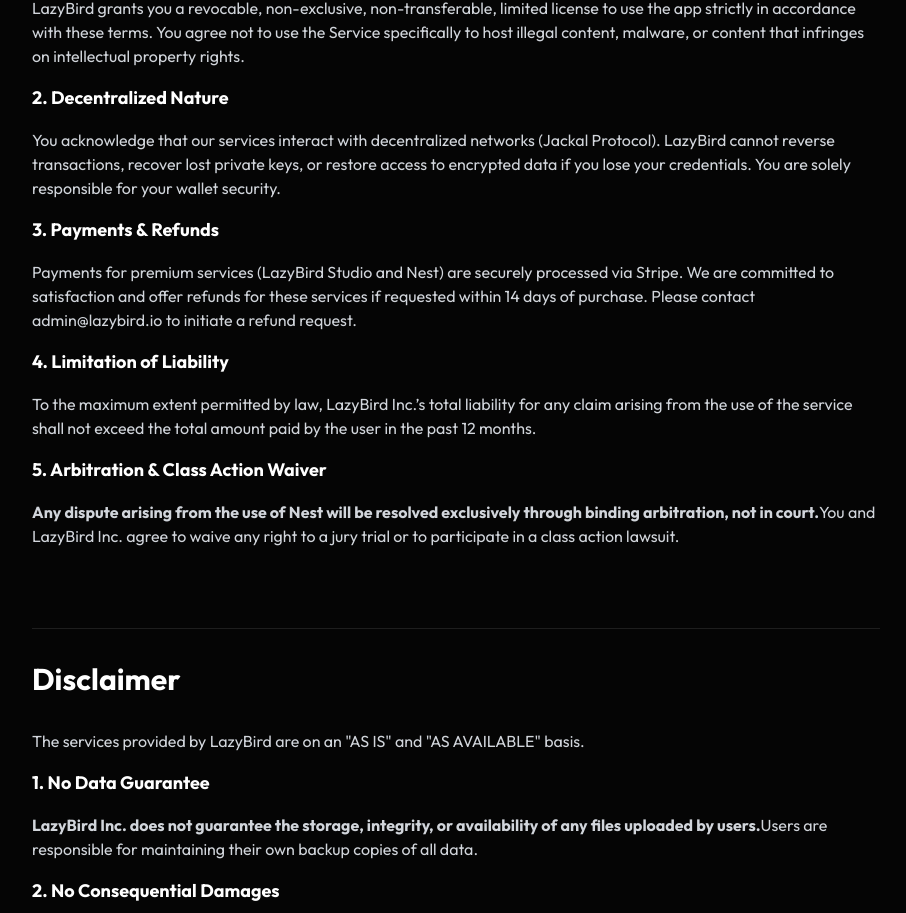
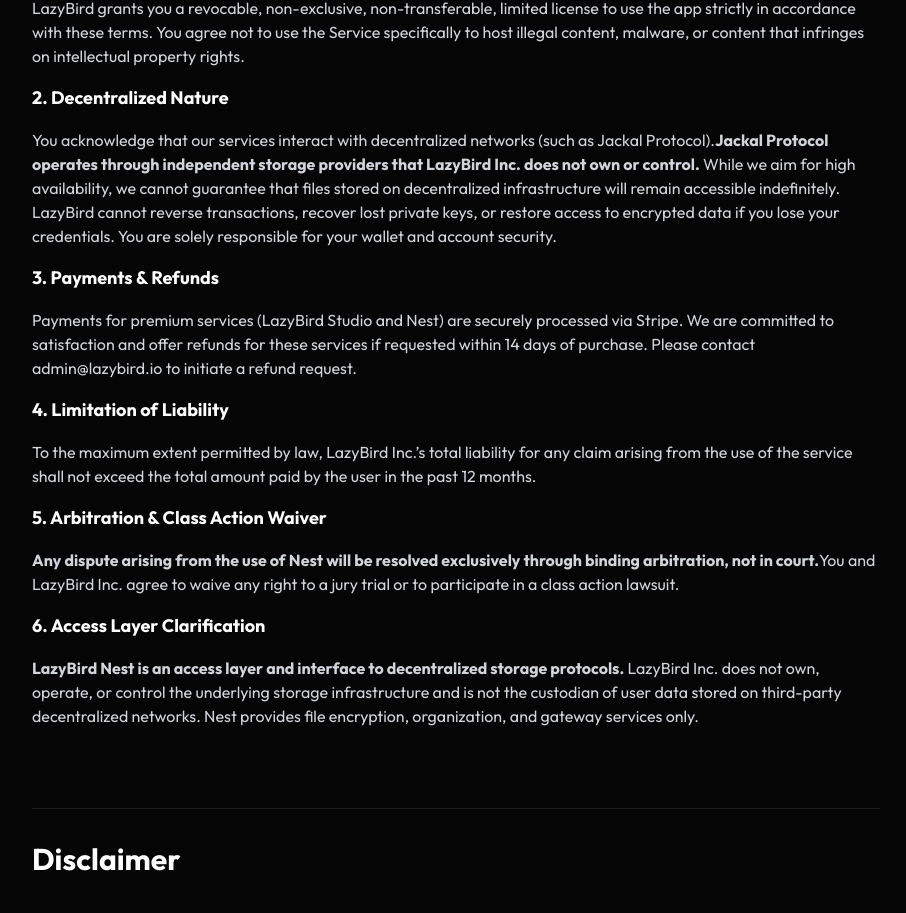
Before and after one commit to jtoba66/LazyBird-landingpage, a React (Vite) app: page /legal in a window 1280 px wide. Shown: the part 1320-2233 px from the top of the page, without its empty margins (184-1090 px from the left). Built offline with nearby package versions, Linux system fonts and the light colour scheme.

Commit message:
Legal: Sync latest Terms of Service from Nest app
- Updated Decentralized Nature clause with Jackal disclaimer
- Added Access Layer Clarification section

```diff
--- a/src/data/legalContent.tsx
+++ b/src/data/legalContent.tsx
@@ -60,9 +60,11 @@ export const legalContent = {
 
                 <h3 className="text-white font-bold text-lg mt-6">2. Decentralized Nature</h3>
                 <p>
-                    You acknowledge that our services interact with decentralized networks (Jackal Protocol).
-                    LazyBird cannot reverse transactions, recover lost private keys, or restore access
-                    to encrypted data if you lose your credentials. You are solely responsible for your wallet security.
+                    You acknowledge that our services interact with decentralized networks (such as Jackal Protocol).
+                    <strong>Jackal Protocol operates through independent storage providers that LazyBird Inc. does not own or control.</strong>{" "}
+                    While we aim for high availability, we cannot guarantee that files stored on decentralized infrastructure will remain accessible indefinitely.
+                    LazyBird cannot reverse transactions, recover lost private keys, or restore access to encrypted data if you lose your credentials.
+                    You are solely responsible for your wallet and account security.
                 </p>
 
                 <h3 className="text-white font-bold text-lg mt-6">3. Payments & Refunds</h3>
@@ -81,6 +83,13 @@ export const legalContent = {
                 <p>
                     <strong>Any dispute arising from the use of Nest will be resolved exclusively through binding arbitration, not in court.</strong>
                     You and LazyBird Inc. agree to waive any right to a jury trial or to participate in a class action lawsuit.
+                </p>
+
+                <h3 className="text-white font-bold text-lg mt-6">6. Access Layer Clarification</h3>
+                <p>
+                    <strong>LazyBird Nest is an access layer and interface to decentralized storage protocols.</strong>{" "}
+                    LazyBird Inc. does not own, operate, or control the underlying storage infrastructure and is not the custodian of user data stored on third-party decentralized networks.
+                    Nest provides file encryption, organization, and gateway services only.
                 </p>
             </div>
         )
```
